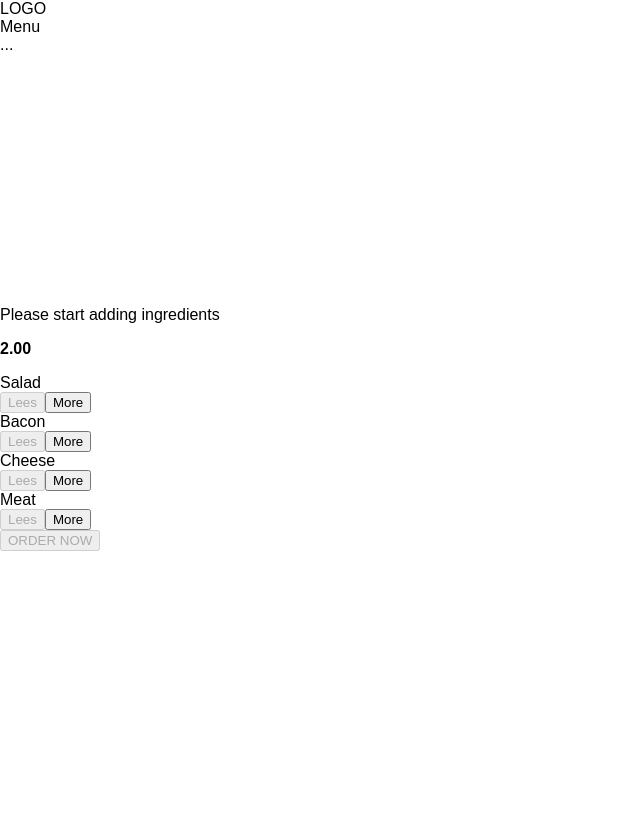
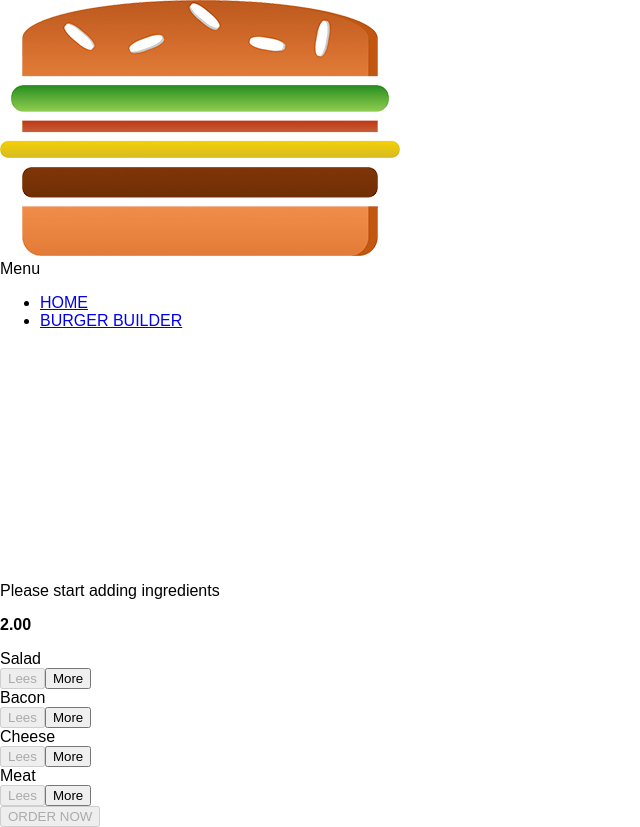
Before and after one commit to mebeborn/burger-builder, a React app: page / in a window 1280 px wide. Shown: the whole page, without its empty margins (0-640 px from the left). Before the commit the page ends 800 px from the top, so only its background shows below. Built offline with nearby package versions, Linux system fonts and the light colour scheme.

Commit message:
Navigation

```diff
--- /dev/null
+++ b/src/components/Logo/Logo.css
@@ -0,0 +1,11 @@
+.Logo {
+  height: 80%;
+  padding: 8px;
+  background-color: white;
+  box-sizing: border-box;
+  border-radius: 5px;
+}
+
+.Logo img {
+  height: 100%;
+}
--- /dev/null
+++ b/src/components/Logo/Logo.js
@@ -0,0 +1,13 @@
+import React from 'react';
+import burgerLogo from '../../assets/images/burger-logo.png';
+import classes from './Logo.css';
+
+const logo = () => {
+  return (
+    <div className={classes.Logo}>
+      <img src={burgerLogo}></img>
+    </div>
+  );
+}
+
+export default logo;
--- /dev/null
+++ b/src/components/UI/Navigation/NavigationItems/NavigationItem/NavigationItem.css
@@ -0,0 +1,22 @@
+.NavigationItem {
+  height: 100%;
+  display: flex;
+  align-items: center;
+  box-sizing: border-box;
+  margin: 0;
+}
+
+.NavigationItem a {
+  padding: 16px 10px;
+  border-bottom: 4px solid transparent;
+  color: white;
+  text-decoration: none;
+}
+
+.NavigationItem a:hover,
+.NavigationItem a:active,
+.NavigationItem a.active {
+  background-color: #8f5c5c;
+  border-bottom: 4px solid #40a4c8;
+  color: white;
+}
--- /dev/null
+++ b/src/components/UI/Navigation/NavigationItems/NavigationItem/NavigationItem.js
@@ -0,0 +1,15 @@
+import React from 'react';
+import classes from './NavigationItem.css';
+
+const navigationItem = (props) => {
+  return (
+    <li className={classes.NavigationItem}>
+      <a href={props.link}
+        className={props.active ? classes.active : null}>
+        {props.children}
+      </a>
+    </li>
+  );
+}
+
+export default navigationItem;
--- /dev/null
+++ b/src/components/UI/Navigation/NavigationItems/NavigationItems.css
@@ -0,0 +1,8 @@
+.NavigationItems {
+  margin: 0;
+  padding: 0;
+  list-style: none;
+  display: flex;
+  align-items: center;
+  height: 100%;
+}
--- /dev/null
+++ b/src/components/UI/Navigation/NavigationItems/NavigationItems.js
@@ -0,0 +1,14 @@
+import React from 'react';
+import NavigationItem from '../NavigationItems/NavigationItem/NavigationItem';
+import classes from './NavigationItems.css';
+
+const navigationItems = () => {
+  return (
+    <ul className={classes.NavigationItems}>
+      <NavigationItem link='/'>HOME</NavigationItem>
+      <NavigationItem link='/' active>BURGER BUILDER</NavigationItem>
+    </ul>
+  );
+}
+
+export default navigationItems;
--- a/src/components/UI/Navigation/Toolbar/Toolbar.css
+++ b/src/components/UI/Navigation/Toolbar/Toolbar.css
@@ -4,6 +4,7 @@
   position: fixed;
   top: 0;
   left: 0;
+  box-sizing: border-box;
   display: flex;
   justify-content: space-between;
   align-items: center;
--- a/src/components/UI/Navigation/Toolbar/Toolbar.js
+++ b/src/components/UI/Navigation/Toolbar/Toolbar.js
@@ -1,12 +1,15 @@
 import React from 'react';
+import Logo from '../../../Logo/Logo';
 import classes from './Toolbar.css';
+import NavigationItems from '../NavigationItems/NavigationItems';
+
 
 const toolbar = () => {
   return (
     <header className={classes.Toolbar}>
-      <div>LOGO</div>
+      <Logo />
       <div>Menu</div>
-      <nav>...</nav>
+      <NavigationItems />
     </header>
   );
 }
```
Also changed, not shown: src/assets/images/burger-logo.png (added).
